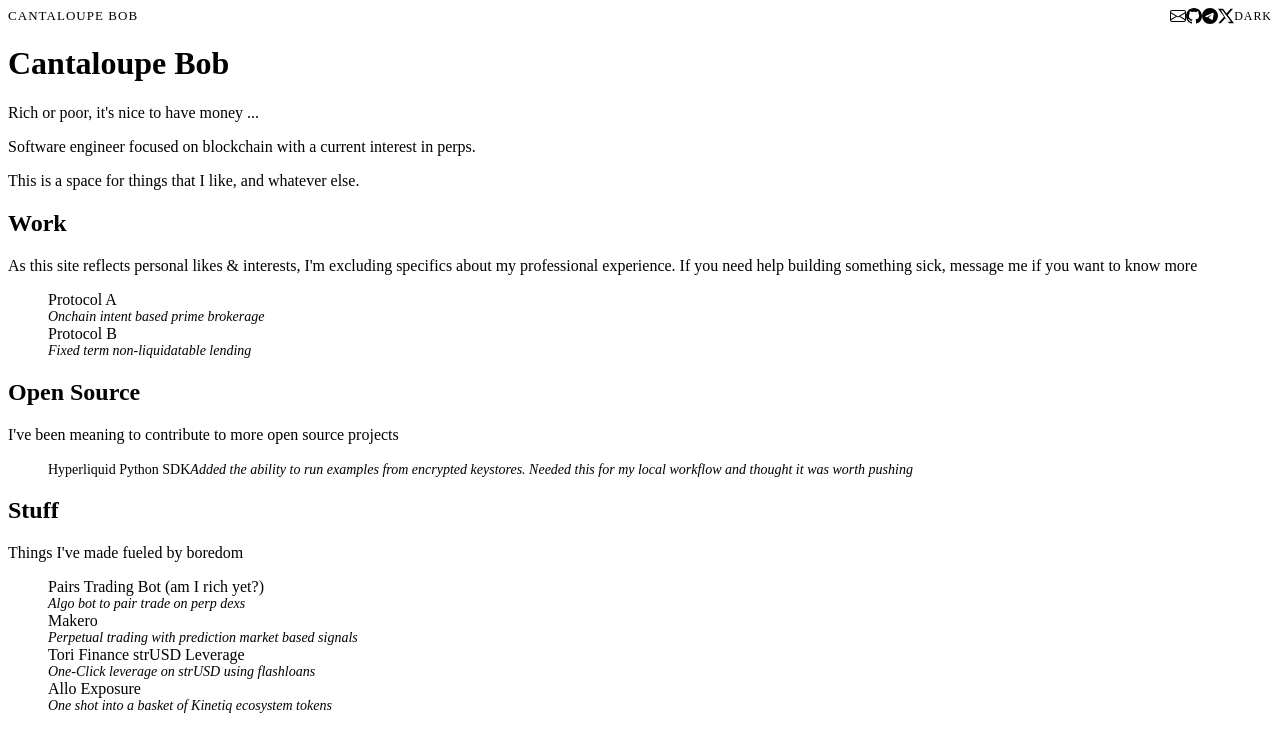
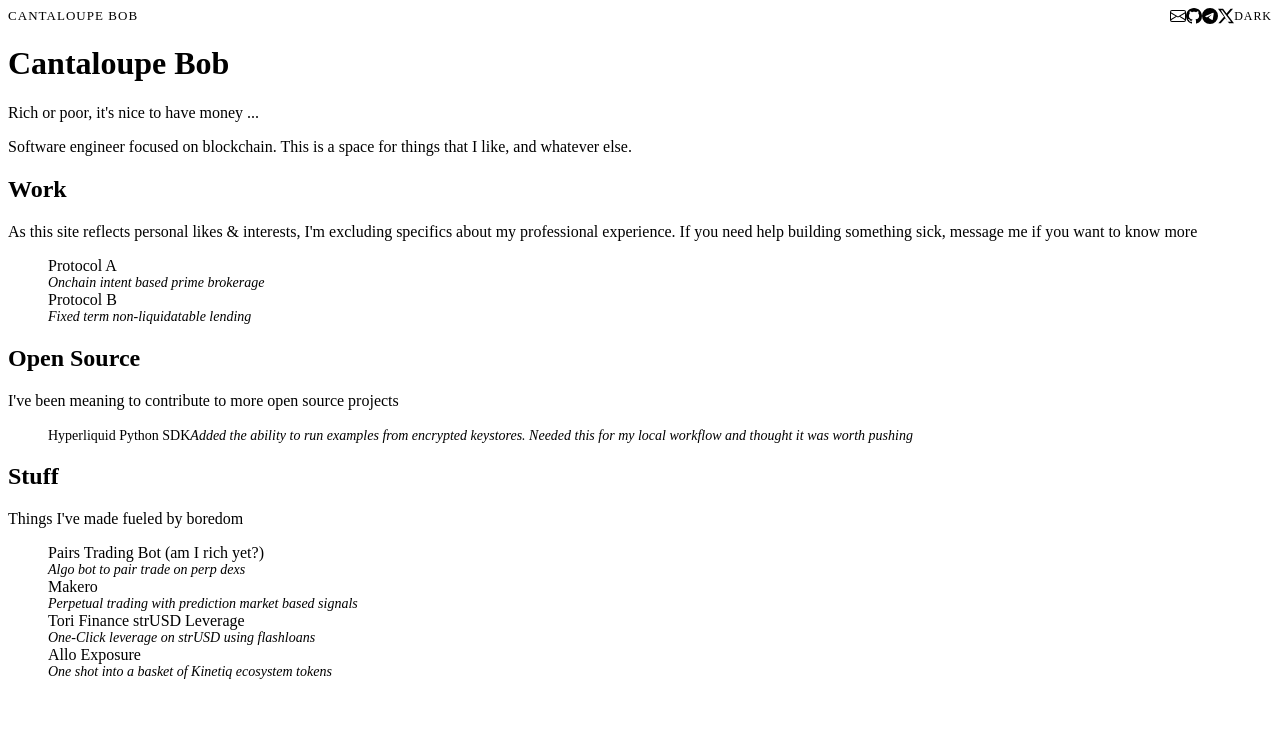
Before and after one commit to CantaloupeBob/CantaloupeBob.github.io, a React (Vite) app: page / in a window 1280 px wide. Shown: the top 752 px of the page. Built offline with nearby package versions, Linux system fonts and the light colour scheme; the HTML template or start-up script is replaced by a standard one.

Commit message:
update: interests

```diff
--- a/src/pages/Home.tsx
+++ b/src/pages/Home.tsx
@@ -15,10 +15,9 @@ export default function Home() {
 
       <Section>
         <p>
-          Software engineer focused on blockchain with a current interest in
-          perps.
+          Software engineer focused on blockchain. This is a space for things
+          that I like, and whatever else.
         </p>
-        <p>This is a space for things that I like, and whatever else.</p>
       </Section>
 
       <Section heading="Work">
```
